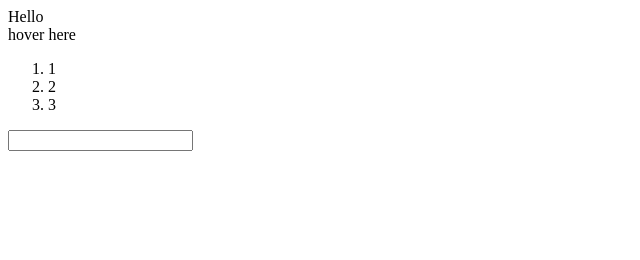
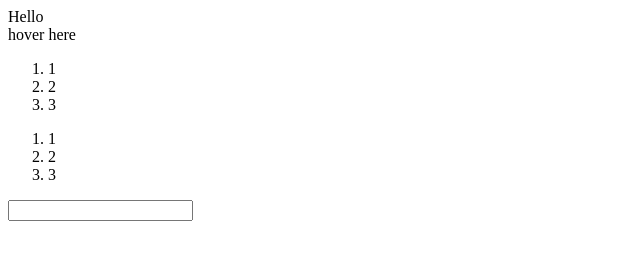
Before and after one commit to dsbrgg/fbq, a website: page index.htm in a window 1280 px wide. Shown: the whole page, without its empty margins (0-640 px from the left). Drawn offline with nearby package versions, Linux system fonts and the light colour scheme.

Commit message:
added basic component

```diff
--- /dev/null
+++ b/components/todoItem.js
@@ -0,0 +1,6 @@
+'use strict'
+
+Vue.component('todo-item', {
+  props: [ 'todo' ],
+  template: '<li>{{ todo.text }}</li>'
+})
--- a/index.htm
+++ b/index.htm
@@ -25,12 +25,21 @@
         {{ todo.text }}
       </li>
     </ol>
+    <ol>
+      <todo-item
+        v-for="todo in todos"
+        v-bind:todo="todo"
+        v-bind:key="todo.id"
+      ></todo-item>
+    </ol>
   </div>
 
   <div id="app3">
     <p>{{ message }}</p>
     <input v-model="message">
   </div>
+
+  <script src="./components/todoItem.js"></script>
 
   <script>
     const app = new Vue({
@@ -47,9 +56,9 @@
       data: {
         yo: function(ev) { console.log(ev) },
         todos: [
-          { text: '1' },
-          { text: '2' },
-          { text: '3' },
+          { id: 1, text: '1' },
+          { id: 2, text: '2' },
+          { id: 3, text: '3' },
         ]
       }
     })
```
